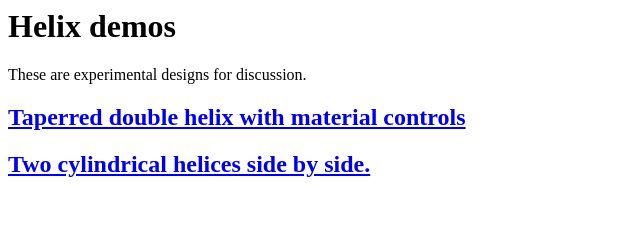
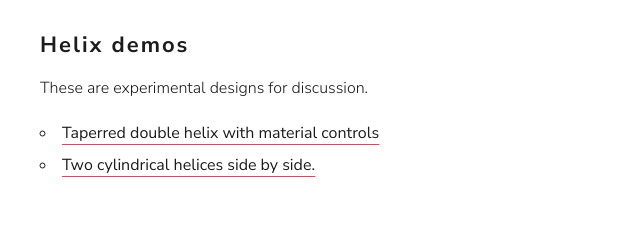
Before and after one commit to AaronWatters/visualization_prototypes, a plain HTML site: page docs/helices_0/index.html in a window 1280 px wide. Shown: the whole page, without its empty margins (0-640 px from the left). Drawn offline with Linux system fonts and the light colour scheme.

Commit message:
Base styles on index and two helices.

```diff
--- /dev/null
+++ b/docs/css/base.css
@@ -0,0 +1,108 @@
+/*
+* Visualization Prototypes
+* Flatiron Institute, 2020
+* @lizlove
+*/
+
+/* Base Styles
+–––––––––––––––––––––––––––––––––––––––––––––––––– */
+:root {
+  --off-black: #1c1c1c;
+  --off-white: rgb(248, 248, 248);
+  --border: rgb(221, 221, 221);
+  --purple: rgb(58, 19, 62);
+  --rad-red: rgb(255, 53, 94);
+}
+html {
+  box-sizing: border-box;
+  font-size: 10px;
+  font-family: 'Nunito Sans', -apple-system, BlinkMacSystemFont, 'Segoe UI', Roboto, Oxygen, Ubuntu, Cantarell,
+    'Open Sans', 'Helvetica Neue', sans-serif;
+}
+*,
+*:before,
+*:after {
+  box-sizing: inherit;
+}
+body {
+  background: rgb(255, 255, 255);
+  font-size: 1.6rem;
+  color: var(--off-black);
+  margin: 0;
+}
+
+/* Typography
+–––––––––––––––––––––––––––––––––––––––––––––––––– */
+h1,
+h2,
+h3,
+h4,
+h5,
+h6 {
+  margin: 0 0 2rem 0;
+  font-weight: 700;
+}
+a {
+  text-decoration: none;
+  color: var(--off-black);
+  border-bottom: 1px solid var(--rad-red);
+  cursor: pointer;
+}
+p {
+  line-height: 1.7;
+  font-weight: 300;
+}
+
+.title {
+  letter-spacing: 2px;
+  display: inline-block;
+  font-size: 2.2rem;
+}
+.subtitle {
+  margin: -0.5rem auto 2rem;
+}
+
+/* Layout
+–––––––––––––––––––––––––––––––––––––––––––––––––– */
+.layout {
+  min-height: calc(100vh - 40px);
+}
+.section {
+  /* border: 2px solid var(--border); */
+}
+.section__inner {
+  max-width: 1200px;
+  margin: 0 auto;
+  padding: 3rem 0;
+}
+@media (max-width: 1200px) {
+  .section__inner {
+    width: 100%;
+    padding-left: 2rem;
+    padding-right: 2rem;
+  }
+}
+
+/* Lists
+–––––––––––––––––––––––––––––––––––––––––––––––––– */
+ul {
+  list-style: circle inside;
+}
+ol {
+  list-style: decimal inside;
+}
+ol,
+ul {
+  padding-left: 0;
+  margin-top: 0;
+}
+ul ul,
+ul ol,
+ol ol,
+ol ul {
+  margin: 1.5rem 0 1.5rem 3rem;
+  font-size: 95%;
+}
+li {
+  margin-bottom: 1rem;
+}
--- a/docs/helices_0/index.html
+++ b/docs/helices_0/index.html
@@ -1,8 +1,29 @@
-
-<h1>Helix demos</h1>
-
-These are experimental designs for discussion.
-
-<h2><a href="double_helix.html">Taperred double helix with material controls</a></h2>
-
-<h2><a href="two_helices.html">Two cylindrical helices side by side.</a></h2>
+<!DOCTYPE html>
+<html>
+  <head>
+    <meta charset="UTF-8" />
+    <meta name="viewport" content="width=device-width, initial-scale=1.0" />
+    <link rel="preconnect" href="https://fonts.gstatic.com" />
+    <link
+      href="https://fonts.googleapis.com/css2?family=Nunito+Sans:ital,wght@0,300;0,400;0,600;0,700;1,300;1,400;1,600;1,700&display=swap"
+      rel="stylesheet"
+    />
+    <link rel="stylesheet" href="../css/normalize.css" />
+    <link rel="stylesheet" href="../css/base.css" />
+    <title>Helix Demos</title>
+  </head>
+  <body>
+    <div class="layout">
+      <section class="section">
+        <div class="section__inner">
+          <h4 class="title">Helix demos</h4>
+          <p class="subtitle">These are experimental designs for discussion.</p>
+          <ul>
+            <li><a href="double_helix.html">Taperred double helix with material controls</a></li>
+            <li><a href="two_helices.html">Two cylindrical helices side by side.</a></li>
+          </ul>
+        </div>
+      </section>
+    </div>
+  </body>
+</html>
```
Also changed, not shown: docs/helices_0/styles.css (+5 -5 lines), docs/helices_0/two_helices.html (+21 -15 lines), docs/index.html (+33 -12 lines).
